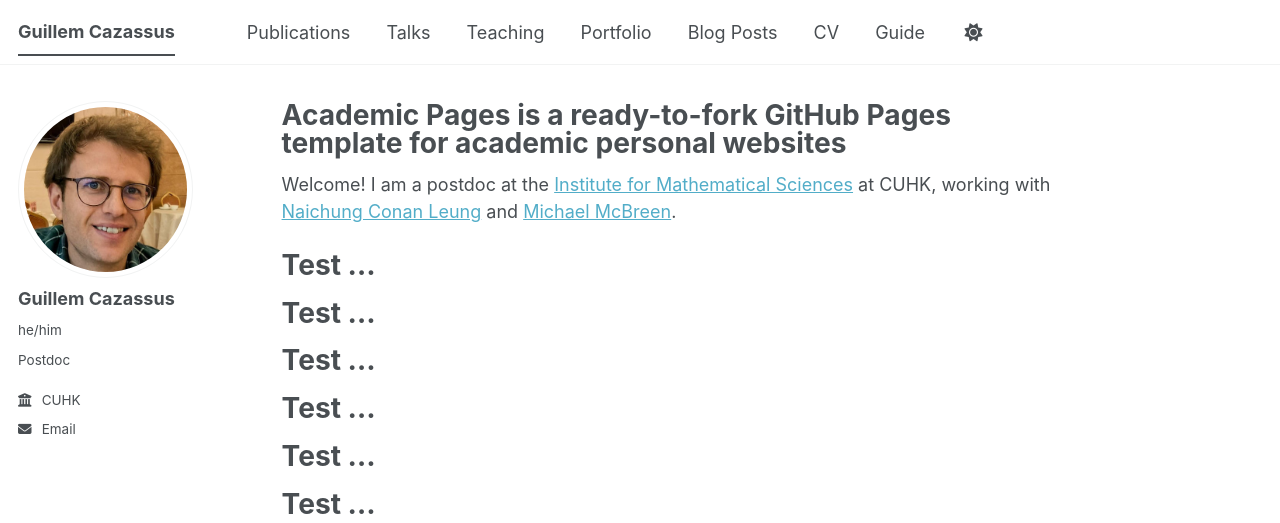
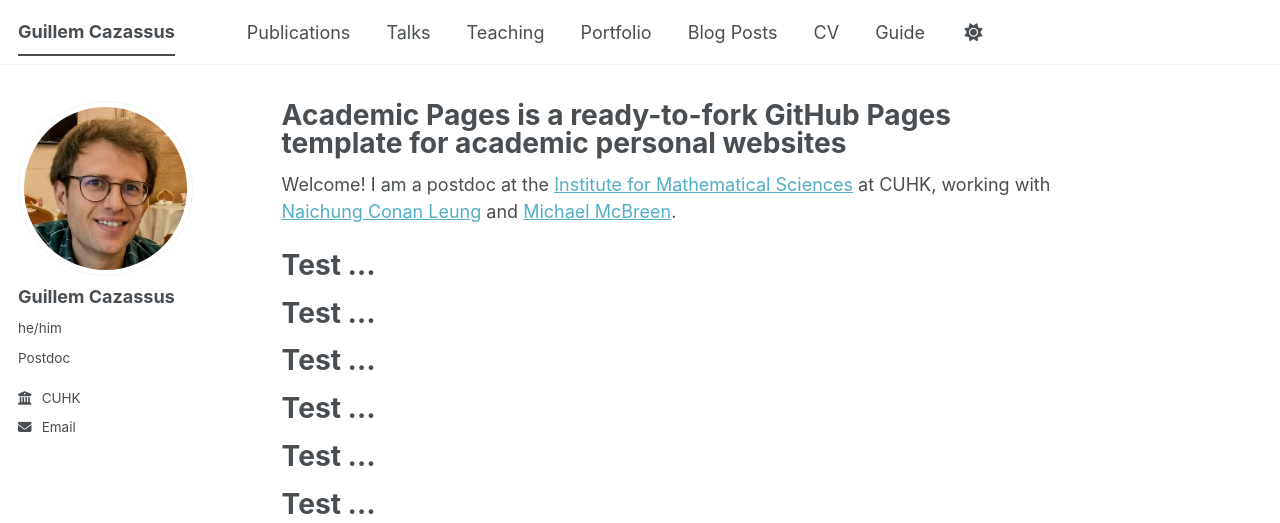
Before and after one commit to guillemcazassus/guillemcazassus, a Jekyll site: the page built from _pages/about.md, in a window 1280 px wide. Shown: the top 523 px of the page. Built offline with Jekyll 4.4.1, drawn with Linux system fonts in a browser that asks for light colours; a script bundle is joined from its source files by our own code; library files that are not in the unit come from our copies.

Commit message:
Update author avatar image in config

```diff
--- a/_config.yml
+++ b/_config.yml
@@ -23,7 +23,7 @@ repository               : #"academicpages/academicpages.github.io"
 #               Additional customization can be done by editing /_includes/author-profile.html
 author:
   # Biographic information
-  avatar           : "photo1.jpg"
+  avatar           : "photo2.jpg"
   name             : "Guillem Cazassus"
   pronouns         : "he/him"
   bio              : "Postdoc"
```
